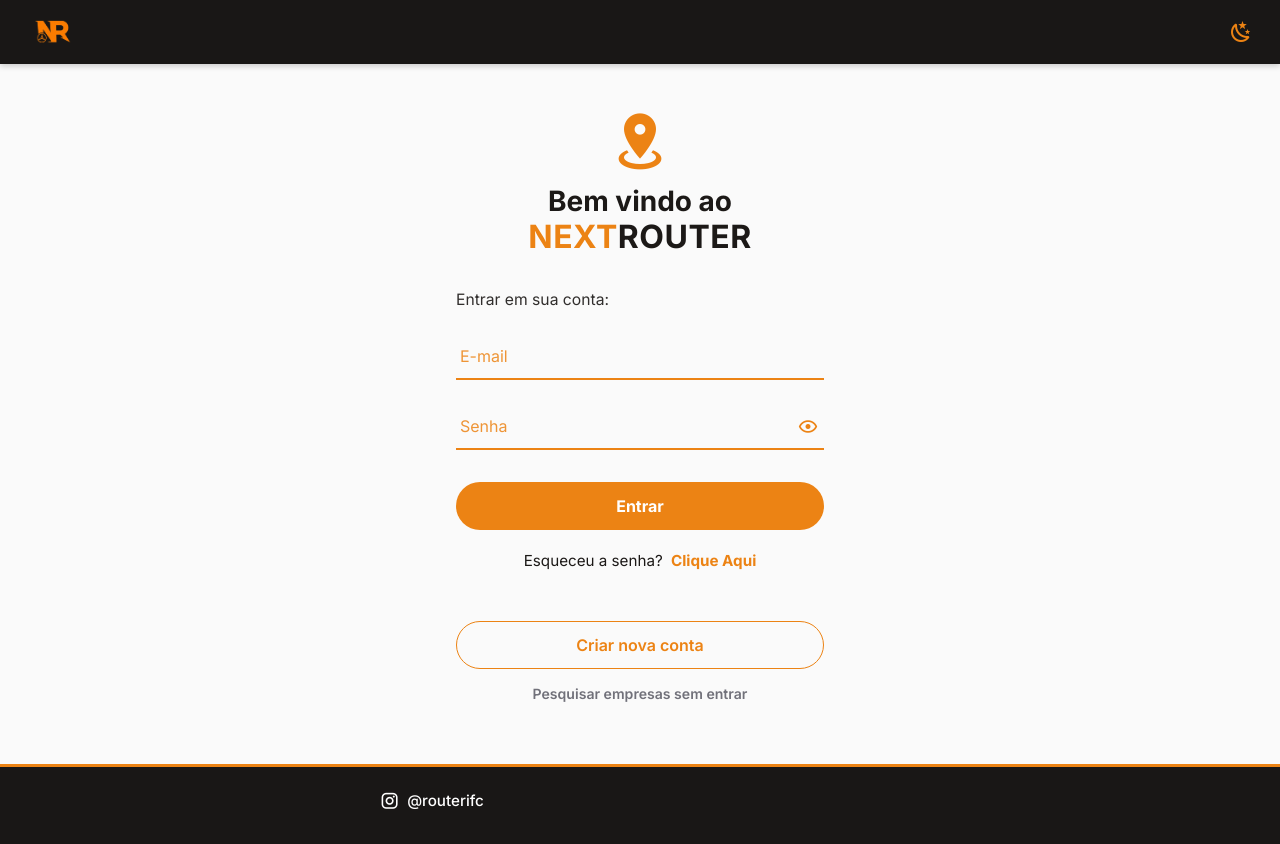
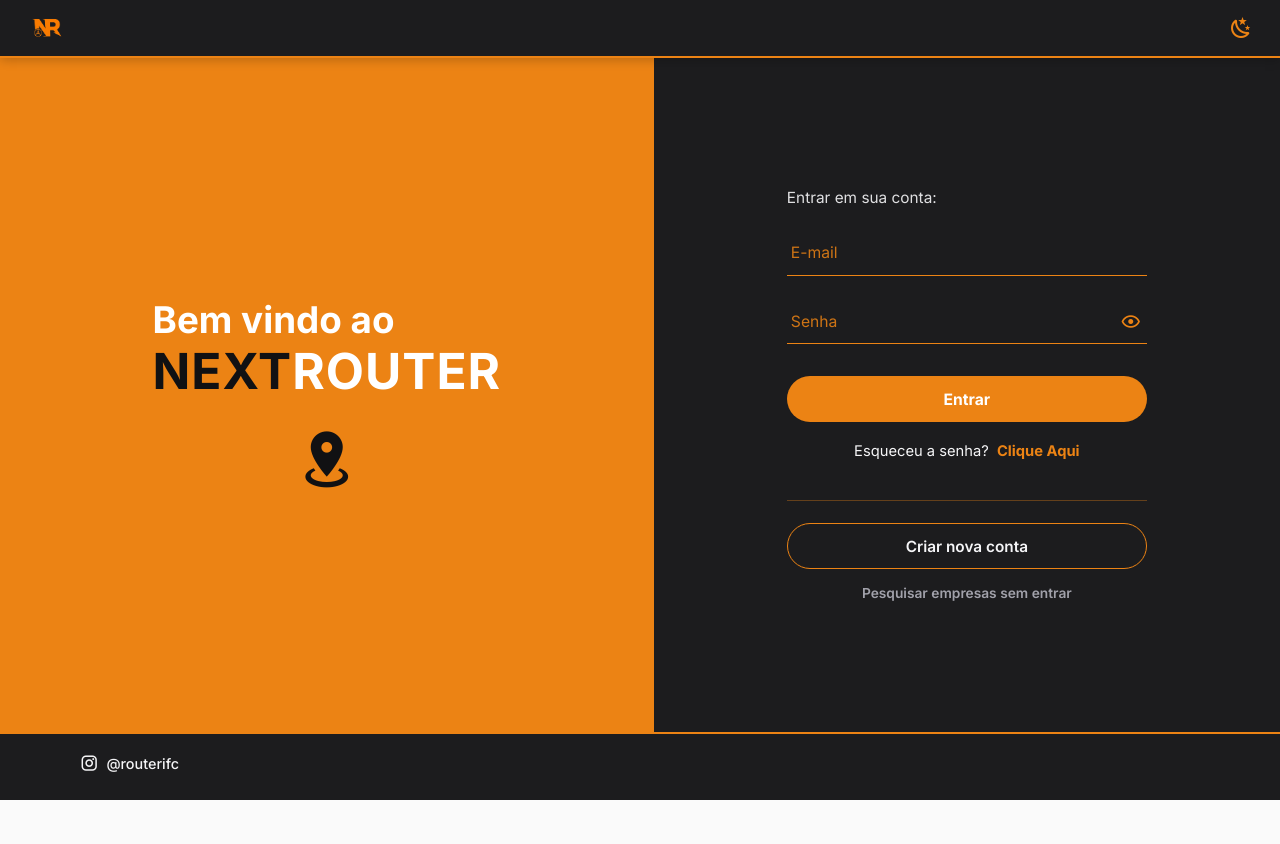
Before and after one commit to NextRouter-PI/Frontend-NextRouter, a Vue app: page /login in a window 1280 px wide. After the commit the page ends 800 px from the top, so only its background shows below. Built offline with nearby package versions, Linux system fonts and the light colour scheme; no server answers.

Commit message:
feat(ui): fase 2 - refina telas de login, cadastro e recuperação de senha com split-screen desktop e transições

```diff
--- a/src/components/layout/PublicShell.vue
+++ b/src/components/layout/PublicShell.vue
@@ -7,6 +7,8 @@ defineProps({
   titlePrefix: { type: String, default: '' },
   titleHighlight: { type: String, default: '' },
   showDivider: { type: Boolean, default: false },
+  fullBleed: { type: Boolean, default: false },
+  wide: { type: Boolean, default: false },
 })
 
 const emit = defineEmits(['back'])
@@ -21,7 +23,7 @@ const emit = defineEmits(['back'])
       <ThemeButton />
     </header>
 
-    <main class="shell-main">
+    <main :class="['shell-main', { 'is-full-bleed': fullBleed, 'is-wide': wide }]">
       <div v-if="showBack || titlePrefix || titleHighlight" class="shell-title-bar">
         <button
           v-if="showBack"
@@ -68,16 +70,23 @@ const emit = defineEmits(['back'])
   position: sticky;
   top: 0;
   z-index: 40;
+  height: var(--header-height);
   display: flex;
   align-items: center;
   justify-content: space-between;
-  padding: 10px 20px;
-  background: #191716;
-  box-shadow: 0 2px 6px rgba(0, 0, 0, 0.2);
+  padding: 0 20px;
+  background: var(--chrome-bg);
+  border-bottom: 2px solid var(--primary);
+  box-shadow: 0 2px 10px rgba(0, 0, 0, 0.22);
+}
+
+.shell-logo {
+  display: inline-flex;
+  align-items: center;
 }
 
 .shell-logo img {
-  height: 44px;
+  height: 36px;
   width: auto;
   display: block;
 }
@@ -87,8 +96,15 @@ const emit = defineEmits(['back'])
   width: 100%;
   max-width: 520px;
   margin: 0 auto;
-  padding: 18px 18px 36px;
+  padding: 20px 18px 36px;
   box-sizing: border-box;
+}
+
+.shell-main.is-full-bleed {
+  max-width: none;
+  padding: 0;
+  display: flex;
+  flex-direction: column;
 }
 
 .shell-title-bar {
@@ -110,10 +126,15 @@ const emit = defineEmits(['back'])
   color: var(--text);
   font-size: 1.9rem;
   cursor: pointer;
+  transition: background-color 0.2s var(--ease-fluid), transform 0.16s var(--ease-fluid);
 }
 
 .shell-back-btn:hover {
   background: var(--altbg);
+}
+
+.shell-back-btn:active {
+  transform: scale(0.94);
 }
 
 .shell-spacer {
@@ -130,43 +151,52 @@ const emit = defineEmits(['back'])
 }
 
 .shell-heading-accent {
-  color: var(--primary-orange);
+  color: var(--primary);
 }
 
 .shell-divider {
-  height: 3px;
+  height: 2px;
   width: 100%;
   border-radius: 999px;
-  background: var(--primary-orange);
+  background: var(--primary);
   margin: 6px 0 20px;
 }
 
 .shell-footer {
   margin-top: auto;
-  background: #191716;
-  border-top: 3px solid var(--primary-orange);
-  color: #ffffff;
-  padding: 20px 22px 28px;
+  background: var(--chrome-bg);
+  border-top: 2px solid var(--primary);
+  color: var(--chrome-text);
+  padding: 16px 22px 22px;
 }
 
 .footer-inner {
-  max-width: 520px;
+  max-width: 1120px;
   margin: 0 auto;
   display: flex;
   align-items: center;
   gap: 8px;
-  font-size: 0.95rem;
+  font-size: 0.9rem;
   font-weight: 500;
 }
 
 .footer-icon {
-  font-size: 1.2rem;
+  font-size: 1.15rem;
 }
 
 @media (min-width: 768px) {
   .shell-main {
-    max-width: 560px;
-    padding: 28px 24px 48px;
+    max-width: 580px;
+    padding: 32px 24px 48px;
+  }
+
+  .shell-main.is-wide {
+    max-width: 820px;
+  }
+
+  .shell-main.is-full-bleed {
+    max-width: none;
+    padding: 0;
   }
 
   .shell-heading {
--- a/src/views/LoginView.vue
+++ b/src/views/LoginView.vue
@@ -46,16 +46,20 @@ async function enviarLogin() {
 </script>
 
 <template>
-  <PublicShell>
-    <section class="login-section">
+  <PublicShell full-bleed>
+    <div class="login-split">
+      <section class="brand-panel">
         <div class="brand-block">
-        <span class="mdi mdi-map-marker-radius brand-pin" aria-hidden="true"></span>
+          <span class="mdi mdi-map-marker-radius brand-pin brand-pin-mobile" aria-hidden="true"></span>
           <p class="brand-welcome">Bem vindo ao</p>
           <h1 class="brand-name">
-          <span class="brand-accent">NEXT</span>ROUTER
+            <span class="brand-accent">NEXT</span><span class="brand-rest">ROUTER</span>
           </h1>
+          <span class="mdi mdi-map-marker-radius brand-pin brand-pin-desktop" aria-hidden="true"></span>
         </div>
+      </section>
 
+      <section class="form-panel">
         <form class="login-form" @submit.prevent="enviarLogin">
           <p class="login-hint">Entrar em sua conta:</p>
 
@@ -97,7 +101,9 @@ async function enviarLogin() {
             </button>
           </div>
 
+          <Transition name="fade-slide">
             <p v-if="erro" class="login-error" role="alert">{{ erro }}</p>
+          </Transition>
 
           <button type="submit" class="btn-enter" :disabled="state.loading">
             {{ state.loading ? 'Entrando...' : 'Entrar' }}
@@ -116,17 +122,26 @@ async function enviarLogin() {
           </div>
         </form>
       </section>
+    </div>
   </PublicShell>
 </template>
 
 <style scoped>
-.login-section {
-  width: 100%;
-  max-width: 380px;
-  margin: 0 auto;
-  padding: 16px 6px 12px;
+.login-split {
+  flex: 1;
   display: flex;
   flex-direction: column;
+  justify-content: center;
+  background: var(--chrome-bg);
+  color: var(--chrome-text);
+  padding: 28px 22px 36px;
+}
+
+.brand-panel {
+  display: flex;
+  flex-direction: column;
+  align-items: center;
+  justify-content: center;
 }
 
 .brand-block {
@@ -134,22 +149,29 @@ async function enviarLogin() {
   flex-direction: column;
   align-items: center;
   text-align: center;
-  margin-bottom: 34px;
+  margin-bottom: 32px;
 }
 
 .brand-pin {
-  font-size: 64px;
+  font-size: 62px;
   line-height: 1;
-  color: var(--primary-orange);
+  color: var(--primary);
+}
+
+.brand-pin-mobile {
   margin-bottom: 12px;
+}
+
+.brand-pin-desktop {
+  display: none;
 }
 
 .brand-welcome {
   margin: 0;
-  font-size: 1.75rem;
+  font-size: 1.7rem;
   font-weight: 800;
   line-height: 1.15;
-  color: var(--text);
+  color: #ffffff;
 }
 
 .brand-name {
@@ -158,22 +180,34 @@ async function enviarLogin() {
   font-weight: 900;
   line-height: 1.1;
   letter-spacing: 0.5px;
-  color: var(--text);
 }
 
 .brand-accent {
-  color: var(--primary-orange);
+  color: var(--primary);
+}
+
+.brand-rest {
+  color: #ffffff;
+}
+
+.form-panel {
+  display: flex;
+  flex-direction: column;
+  align-items: center;
+  justify-content: center;
 }
 
 .login-form {
+  width: 100%;
+  max-width: 360px;
   display: flex;
   flex-direction: column;
 }
 
 .login-hint {
   margin: 0 0 22px;
-  font-size: 0.98rem;
-  color: var(--text);
+  font-size: 0.96rem;
+  color: var(--chrome-text);
   opacity: 0.9;
 }
 
@@ -186,13 +220,13 @@ async function enviarLogin() {
   width: 100%;
   padding: 10px 4px;
   border: none;
-  border-bottom: 2px solid var(--primary-orange);
+  border-bottom: 1.5px solid var(--primary);
   border-radius: 0;
   background: transparent;
-  color: var(--text);
-  font-size: 1rem;
+  color: #ffffff;
+  font-size: 0.98rem;
   box-sizing: border-box;
-  transition: border-color 0.2s ease;
+  transition: border-color 0.2s var(--ease-fluid);
 }
 
 .password-field .underline-input {
@@ -232,20 +266,26 @@ async function enviarLogin() {
 
 .btn-enter {
   width: 100%;
-  min-height: 48px;
+  min-height: 46px;
   margin-top: 8px;
   border: none;
   border-radius: 999px;
-  background: var(--primary-orange);
+  background: var(--primary);
   color: #ffffff;
-  font-size: 1rem;
+  font-size: 0.98rem;
   font-weight: 700;
   cursor: pointer;
-  transition: background-color 0.2s ease;
+  transition: background-color 0.2s var(--ease-fluid), transform 0.16s var(--ease-fluid),
+    box-shadow 0.2s var(--ease-fluid);
 }
 
 .btn-enter:hover:not(:disabled) {
   background: var(--primary-hover);
+  box-shadow: var(--shadow-primary);
+}
+
+.btn-enter:active:not(:disabled) {
+  transform: scale(0.98);
 }
 
 .btn-enter:disabled {
@@ -254,14 +294,14 @@ async function enviarLogin() {
 }
 
 .forgot-row {
-  margin: 20px 0 0;
+  margin: 18px 0 0;
   text-align: center;
-  font-size: 0.95rem;
-  color: var(--text);
+  font-size: 0.92rem;
+  color: var(--chrome-text);
 }
 
 .forgot-link {
-  color: var(--primary-orange);
+  color: var(--primary);
   font-weight: 700;
   text-decoration: none;
   margin-left: 4px;
@@ -272,7 +312,9 @@ async function enviarLogin() {
 }
 
 .bottom-actions {
-  margin-top: 48px;
+  margin-top: 38px;
+  padding-top: 22px;
+  border-top: 1px solid rgba(236, 131, 20, 0.35);
   display: flex;
   flex-direction: column;
   align-items: center;
@@ -284,30 +326,93 @@ async function enviarLogin() {
   align-items: center;
   justify-content: center;
   width: 100%;
-  min-height: 48px;
-  border: 1.5px solid var(--primary-orange);
+  min-height: 46px;
+  border: 1.5px solid var(--primary);
   border-radius: 999px;
   background: transparent;
-  color: var(--primary-orange);
-  font-size: 1rem;
+  color: var(--chrome-text);
+  font-size: 0.96rem;
   font-weight: 600;
   text-decoration: none;
-  transition: background-color 0.2s ease, color 0.2s ease;
+  transition: background-color 0.2s var(--ease-fluid), color 0.2s var(--ease-fluid),
+    transform 0.16s var(--ease-fluid);
 }
 
 .btn-create:hover {
-  background: var(--primary-orange);
+  background: var(--primary);
   color: #ffffff;
 }
 
+.btn-create:active {
+  transform: scale(0.98);
+}
+
 .discover-link {
-  font-size: 0.88rem;
+  font-size: 0.86rem;
   font-weight: 600;
-  color: var(--text-muted);
+  color: var(--chrome-muted);
   text-decoration: none;
+  transition: color 0.2s ease;
 }
 
 .discover-link:hover {
   color: var(--primary);
 }
+
+/* Desktop split-screen fiel ao Login Desktop.png */
+@media (min-width: 900px) {
+  .login-split {
+    flex-direction: row;
+    align-items: stretch;
+    padding: 0;
+  }
+
+  .brand-panel {
+    flex: 1.05;
+    background: var(--primary);
+    padding: 48px 40px;
+  }
+
+  .brand-block {
+    margin-bottom: 0;
+    align-items: flex-start;
+    text-align: left;
+  }
+
+  .brand-pin-mobile {
+    display: none;
+  }
+
+  .brand-pin-desktop {
+    display: block;
+    color: #111113;
+    font-size: 64px;
+    margin-top: 28px;
+    align-self: center;
+  }
+
+  .brand-welcome {
+    font-size: 2.3rem;
+    color: #ffffff;
+  }
+
+  .brand-name {
+    font-size: 3.1rem;
+    letter-spacing: 1px;
+  }
+
+  .brand-accent {
+    color: #111113;
+  }
+
+  .brand-rest {
+    color: #ffffff;
+  }
+
+  .form-panel {
+    flex: 1;
+    background: var(--chrome-bg);
+    padding: 48px 40px;
+  }
+}
 </style>
--- a/src/views/SignUpView.vue
+++ b/src/views/SignUpView.vue
@@ -5,9 +5,12 @@ import RoleSelector from '@/components/auth/RoleSelector.vue'
 </script>
 
 <template>
-  <PublicShell>
+  <PublicShell wide>
     <section class="signup-choice">
-      <h1 class="choice-heading">Escolha sua forma<br />de cadastro</h1>
+      <div class="choice-header">
+        <h1 class="choice-heading">Escolha sua forma de cadastro</h1>
+        <span class="choice-bar" aria-hidden="true"></span>
+      </div>
 
       <RoleSelector />
 
@@ -29,18 +32,29 @@ import RoleSelector from '@/components/auth/RoleSelector.vue'
   padding: 20px 6px 12px;
 }
 
+.choice-header {
+  display: flex;
+  flex-direction: column;
+  align-items: center;
+  margin-bottom: 34px;
+}
+
 .choice-heading {
-  margin: 0 0 36px;
-  font-size: 1.9rem;
+  margin: 0;
+  font-size: 1.75rem;
   line-height: 1.2;
   font-weight: 800;
   color: var(--text);
   text-align: center;
 }
 
+.choice-bar {
+  display: none;
+}
+
 .signup-footer {
   text-align: center;
-  padding-top: 18px;
+  padding-top: 20px;
   border-top: 1px solid var(--border);
   display: flex;
   flex-direction: column;
@@ -62,4 +76,24 @@ import RoleSelector from '@/components/auth/RoleSelector.vue'
 .footer-link:hover {
   opacity: 0.85;
 }
+
+@media (min-width: 768px) {
+  .signup-choice {
+    padding: 36px 8px 20px;
+  }
+
+  .choice-heading {
+    color: var(--primary);
+    font-size: 1.85rem;
+  }
+
+  .choice-bar {
+    display: block;
+    width: 180px;
+    height: 2px;
+    margin-top: 10px;
+    border-radius: 999px;
+    background: var(--primary);
+  }
+}
 </style>
```
Also changed, not shown: src/components/auth/PasswordResetForm.vue (+190 -25 lines), src/components/auth/RoleSelector.vue (+55 -9 lines), src/components/forms/SignUpCompany.vue (+7 -5 lines), src/views/ForgotPasswordView.vue (+46 -19 lines). Lines whose indentation alone changed are shown as unchanged.
